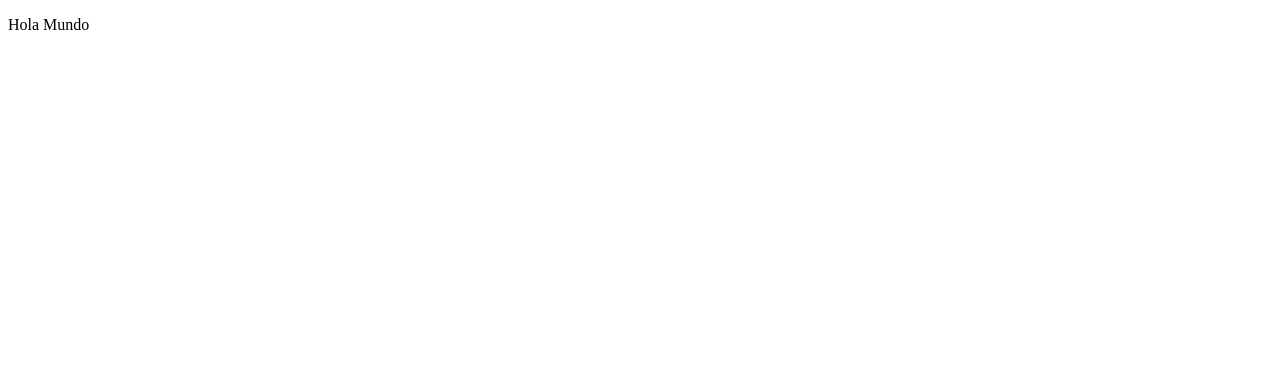
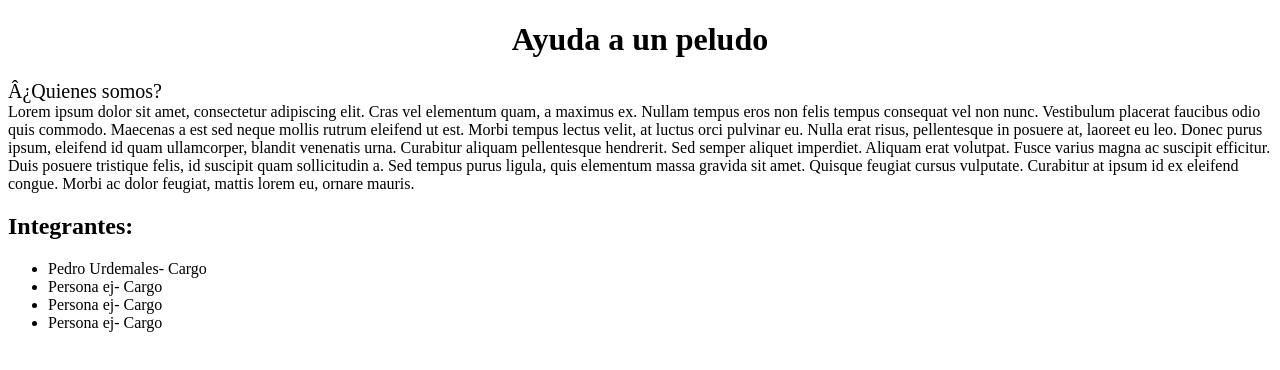
Before and after one commit to JVivanco5/ActPGY1, a plain HTML site: page index.html in a window 1280 px wide. Drawn offline with Linux system fonts and the light colour scheme.

Commit message:
Se añade "quienes somos" e inegrantes , se crean 2 html nuevos

```diff
--- a/index.html
+++ b/index.html
@@ -1,10 +1,27 @@
 <!DOCTYPE html>
 <html>
 <head>
+    <meta charset="UFT-8">
 <title>Inicio</title>
 </head>
 <body>
-<div> <p> Hola Mundo </p>
+    <h1 style="text-align: center;"> Ayuda a un peludo </h1>
+    <a style="font-size: 20px">¿Quienes somos?</a>
+<div> Lorem ipsum dolor sit amet, consectetur adipiscing elit. Cras vel elementum quam, a maximus ex. Nullam tempus eros non felis tempus
+    consequat vel non nunc. Vestibulum placerat faucibus odio quis commodo. Maecenas a est sed neque mollis rutrum eleifend ut est. Morbi tempus lectus velit, at luctus orci pulvinar eu.
+    Nulla erat risus, pellentesque in posuere at, laoreet eu leo.
+    Donec purus ipsum, eleifend id quam ullamcorper, blandit venenatis urna.
+    Curabitur aliquam pellentesque hendrerit. Sed semper aliquet imperdiet. Aliquam erat volutpat. Fusce varius magna ac suscipit efficitur.
+    Duis posuere tristique felis, id suscipit quam sollicitudin a. Sed tempus purus ligula, quis elementum massa gravida sit amet.
+    Quisque feugiat cursus vulputate. Curabitur at ipsum id ex eleifend congue.
+    Morbi ac dolor feugiat, mattis lorem eu, ornare mauris.
 </div>
+    <h2>Integrantes:</h2>
+    <ul>
+        <li>Pedro Urdemales- Cargo</li>
+        <li>Persona ej- Cargo</li>
+        <li>Persona ej- Cargo</li>
+        <li>Persona ej- Cargo</li>
+    </ul>
 </body>
 </html>
```
Also changed, not shown: gatos.html (added), perros.html (added).
